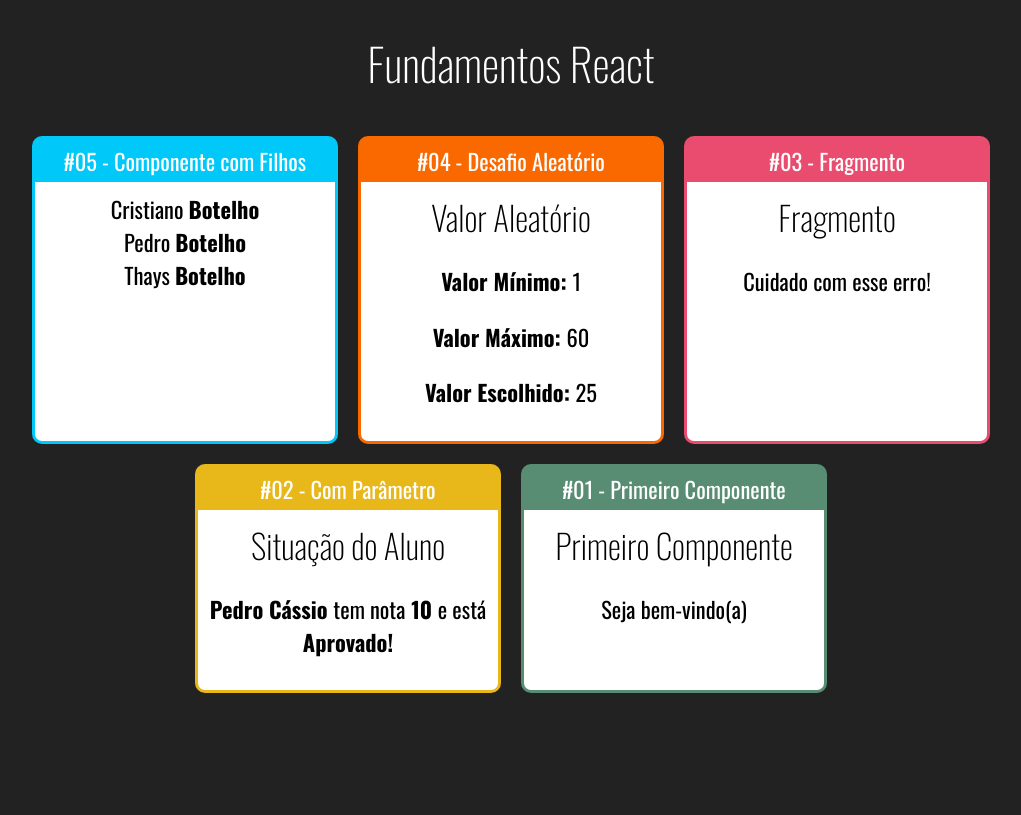
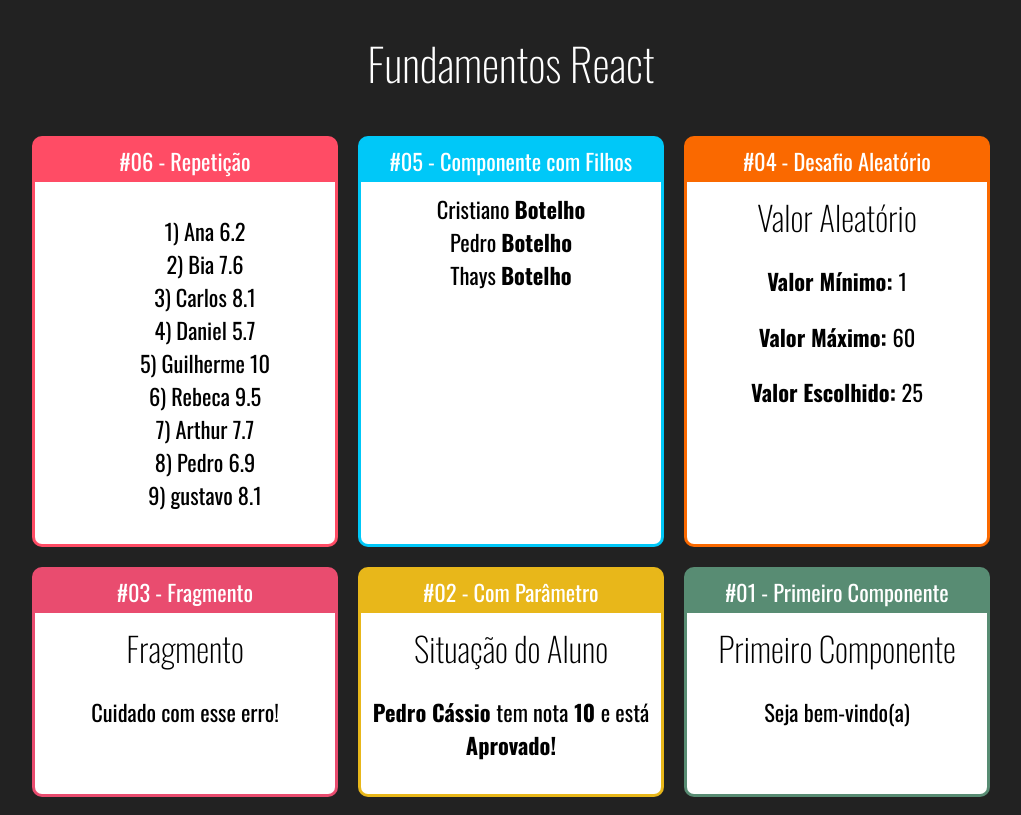
Before and after one commit to Cristiano2806/estudo-react, a React (Create React App) app: page / in a window 1280 px wide. Shown: the whole page, without its empty margins (129-1150 px from the left). Built offline with nearby package versions, Linux system fonts and the light colour scheme.

Commit message:
Subindo estudo de listas parte 1

```diff
--- a/src/App.jsx
+++ b/src/App.jsx
@@ -1,6 +1,7 @@
 import "./App.css";
 import React from "react";
 
+import ListaAlunos from "./components/repeticao/ListaAlunos";
 import Familia from "./components/basicos/Familia";
 import FamiliaMembro from "./components/basicos/FamiliaMembro";
 import Card from "./components/layout/Card";
@@ -14,6 +15,11 @@ export default () => (
     <h1>Fundamentos React</h1>
 
     <div className="Cards">
+
+      <Card titulo="#06 - Repetição" color="#FF4C65">
+        <ListaAlunos></ListaAlunos>
+      </Card>
+
       <Card titulo="#05 - Componente com Filhos" color="#00C8F8">
         <Familia sobrenome="Botelho">
           <FamiliaMembro nome="Cristiano" />
--- a/src/components/basicos/Familia.jsx
+++ b/src/components/basicos/Familia.jsx
@@ -4,7 +4,6 @@ export default (props) => {
   console.log(typeof props.children);
   return (
     <div>
-
         {props.children.map((child, i) => {
             return cloneElement(child, { ...props, key: i});
         })}
--- /dev/null
+++ b/src/components/repeticao/ListaAlunos.jsx
@@ -0,0 +1,18 @@
+import React from "react";
+import alunos from "../../data/alunos";
+
+export default (props) => {
+  const alunosLI = alunos.map((aluno) => {
+    return (
+      <li key={aluno.id}>
+        {aluno.id}) {aluno.nome} {aluno.nota}
+      </li>
+    );
+  });
+
+  return (
+    <div>
+      <ul style={{ listStyle: "none" }}>{alunosLI}</ul>
+    </div>
+  );
+};
--- /dev/null
+++ b/src/data/alunos.js
@@ -0,0 +1,11 @@
+export default [
+    {id: 1, nome: 'Ana', nota: 6.2},
+    {id: 2, nome: 'Bia', nota: 7.6},
+    {id: 3, nome: 'Carlos', nota: 8.1},
+    {id: 4, nome: 'Daniel', nota: 5.7},
+    {id: 5, nome: 'Guilherme', nota: 10.0},
+    {id: 6, nome: 'Rebeca', nota: 9.5},
+    {id: 7, nome: 'Arthur', nota: 7.7},
+    {id: 8, nome: 'Pedro', nota: 6.9},
+    {id: 9, nome: 'gustavo', nota: 8.1},
+]
```
